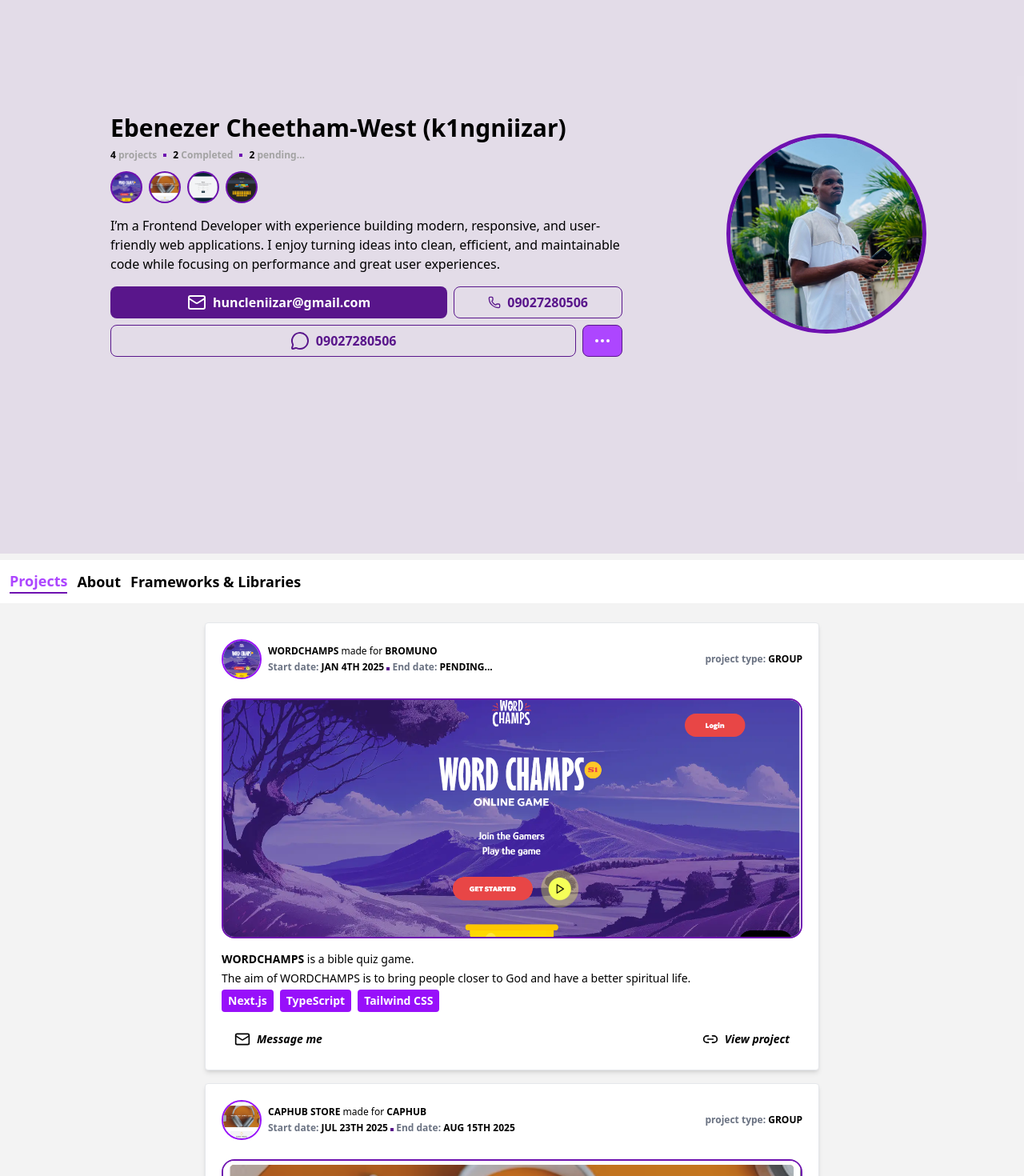
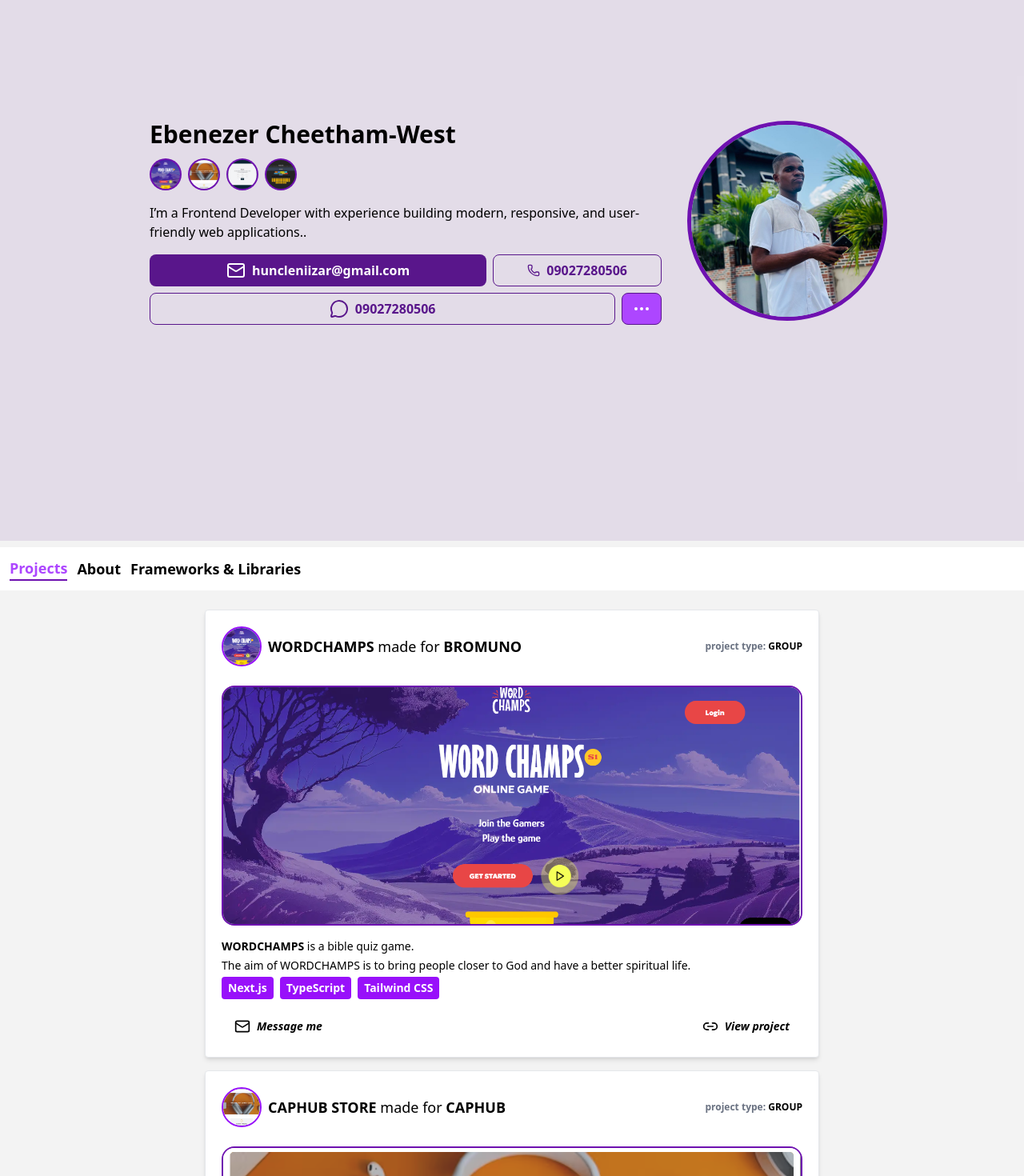
Before and after one commit to k1ngniizar/portfolio, a React (Vite) app: page / in a window 1280 px wide. Shown: the part 160-1630 px from the top of the page at 80% size. Built offline with nearby package versions, Linux system fonts and the light colour scheme.

Commit message:
optimizing

```diff
--- a/components/About/About.jsx
+++ b/components/About/About.jsx
@@ -1,18 +1,18 @@
 import { project } from '../../constants/project'
 import Contact from './Contact'
 
-function About() {
+function About({handleContact}) {
   return (
-    <section className='flex lg:flex-row flex-col-reverse lg:items-center justify-evenly lg:max-h-[800px] mt-4 h-[100vh] max-h-[600px] px-2 bg-purple-900/10 w-full'>
-      <section className="px-4 w-full  mt-1 py-1 space-y-2  max-w-2xl content-start">
-        <h2 className="text-lg lg:text-3xl  font-bold w-full  mx-auto">Ebenezer Cheetham-West {"(k1ngniizar)"}</h2>
-        <div className="w-full mx-auto  flex gap-2 items-center justify-start">
+    <section className='flex lg:flex-row flex-col-reverse lg:items-center justify-center gap-4 lg:max-h-[800px]  h-[100vh] max-h-[500px] px-2 bg-purple-900/10 w-full'>
+      <section className="px-4 w-full  mt-1 py-1 space-y-2  max-w-2xl content-start ">
+        <h2 className="text-lg lg:text-3xl  font-bold w-full  mx-auto">Ebenezer Cheetham-West</h2>
+        {/* <div className="w-full mx-auto  flex gap-2 items-center justify-start">
           <p className="font-bold text-xs">{project.length} <span className="text-[#a3a3a3]">projects</span></p>
           <div className="h-1 w-1 bg-purple-800"/>
           <p className="font-bold text-xs">2 <span className="text-[#a3a3a3]">Completed</span></p>
           <div className="h-1 w-1 bg-purple-800"/>
           <p className="font-bold text-xs">2 <span className="text-[#a3a3a3]">pending...</span></p>
-        </div>
+        </div> */}
         <div className="lg:max-w-3xl mx-auto  flex mt-3 justify-start gap-2 items-center">
         {
           project.map((item)=>{
@@ -23,14 +23,14 @@
         }
         </div>
         <div className="lg:max-w-3xl   mx-auto flex flex-col items-start  justify-center  mt-4 ">
-          <p className=''>I’m a Frontend Developer with experience building modern, responsive, and user-friendly web applications. I enjoy turning ideas into clean, efficient, and maintainable code while focusing on performance and great user experiences.</p>
+          <p className=''>I’m a Frontend Developer with experience building modern, responsive, and user-friendly web applications..</p>
         </div>
         {/* contact */}
-        <Contact/>
+        <Contact handleContact={handleContact}/>
       </section>
 
         {/* avatar image */}
-        <div className='flex items-center justify-center gap-2'>
+        <div className=' flex items-center justify-center gap-2'>
           <div className="lg:w-[250px] w-[100px] sm:w-[150px] h-[100px] sm:h-[150px] overflow-hidden rounded-full lg:h-[250px] dark:bg-black bg-white border-[5px] border-purple-800">
           <img src="/king.jpg" alt="king" className="w-full h-full object-cover" />
         </div>
--- a/components/About/Contact.jsx
+++ b/components/About/Contact.jsx
@@ -1,6 +1,6 @@
 import { Ellipsis, Mail, MessageCircle, Phone } from 'lucide-react'
 
-function Contact() {
+function Contact({handleContact}) {
   return (
     <section className='w-full max-w-3xl mx-auto flex flex-col gap-2 mt-4 '>
           <div className='flex flex-row items-center gap-2 w-full '>
@@ -24,7 +24,7 @@
               <span  className='hidden sm:block'>09027280506</span>
             </button>
             </a>
-            <button className=' flex items-center justify-center h-[40px] w-[50px]  bg-purple-500 hover:bg-purple-900/50 border border-purple-900 text-white rounded-lg gap-2'>
+            <button onClick={handleContact} className=' flex items-center justify-center h-[40px] w-[50px]  bg-purple-500 hover:bg-purple-900/50 border border-purple-900 text-white rounded-lg gap-2'>
              <Ellipsis/>
             </button>
           </div>
--- a/components/Main/AboutDetails.jsx
+++ b/components/Main/AboutDetails.jsx
@@ -13,7 +13,7 @@
           {
           framework.map(item => {
             return (
-              <div key={item} className=" shrink-0 flex items-center justify-start gap-2 dark:bg-purple-900/20 bg-purple-900/10 p-2 rounded">
+              <div key={item.name} className=" shrink-0 flex items-center justify-start gap-2 dark:bg-purple-900/20 bg-purple-900/10 p-2 rounded">
                 <div className="h-10 w-10 bg-purple-600 flex items-center justify-center animate-pulse uppercase font-bold shadow-lg text-white">
                   {item.name[0]}
                 </div>
@@ -47,7 +47,7 @@
 
       <div className="flex flex-col gap-2 mt-2">
         <h3 className="font-bold">Contact info:</h3>
-        <div className="grid lg:grid-cols-3 md:grid-cols-2 gap-2">
+        <div className="grid md:grid-cols-2 gap-2">
           {
           contact.map(item => {
             return (
@@ -57,7 +57,7 @@
                   {item.title[0]}
                 </div>
                 <div className="h-15 w-full">
-                  <p className="font-bold text-sm lg:text-lg ">{item.name}</p>
+                  <p className="underline font-bold text-sm lg:text-lg ">{item.name}</p>
                   <p className="font-bold text-xs dark:text-gray-400 text-gray-600">{item.title}</p>
                 </div>
               </div>
--- a/components/Main/Framework.jsx
+++ b/components/Main/Framework.jsx
@@ -8,7 +8,7 @@
        {
         framework.map(item => {
           return (
-            <div className="border-2 border-purple-900 max-w-full md:max-w-[300px] sm:max-w-[350px] w-full h-fit  shrink-0">
+            <div key={item.name} className="border-2 border-purple-900 max-w-full md:max-w-[300px] sm:max-w-[350px] w-full h-fit  shrink-0">
               <div className="h-[150px] bg-purple-900 font-bold text-4xl uppercase flex items-center justify-center ">
                 <p className="animate-pulse text-white">{item.name[0]}</p>
               </div>
--- a/components/Main/Main.jsx
+++ b/components/Main/Main.jsx
@@ -3,19 +3,19 @@
 import Framework from './Framework';
 import AboutDetails from './AboutDetails';
 
-function Main() {
+function Main({handleContact}) {
   const [currentTab, setCurrentTab] = useState("Projects")
 
   const renderTab = ()=>{
     switch (currentTab) {
       case "Projects":
-        return <Project/>;
+        return <Project handleContact={handleContact}/>;
       case "About":
         return <AboutDetails/>;
       case "Frameworks & Libraries":
         return <Framework/>
       default:
-        return <Project/>;
+        return <Project handleContact={handleContact}/>;
     }
   }
   const navitems = [
--- a/components/Main/Project.jsx
+++ b/components/Main/Project.jsx
@@ -2,8 +2,7 @@
 import React from 'react'
 import { project } from '../../constants/project'
 
-function Project() {
-  console.log(project)
+function Project({handleContact}) {
   return (
     <>
     {
@@ -12,11 +11,11 @@
           <div key={detail.name} className='dark:bg-purple-900/20 bg-white shadow-md border border-gray-200 dark:border-transparent mb-4 max-w-3xl p-2 rounded-sm mx-auto'>
       {/* project header */}
       <div className='p-3  lg:max-w-3xl mx-auto flex items-center justify-center gap-2'>
-        <img src={detail.imageUrl} alt="avatar" width={50} height={50} className='object-cover rounded-full animate-pulse h-[50px] w-[50px] border-2 border-purple-600' />
-        <div className='flex-1 h-full  flex flex-col items-start justify-center gap-1'>
-          <p className='text-xs uppercase font-bold dark:text-white'>{detail.name} <span className='font-normal lowercase'>made for</span> {detail.client}</p>
-          <p className='text-xs text-gray-500 font-bold'>Start date: <span className=' uppercase dark:text-white text-black font-bold'>{detail.start}</span> <span className='inline-block h-1 bg-purple-900 w-1'/> End date: <span className='font-bold uppercase dark:text-white text-black'>{detail.end}</span></p>
-          <p className='text-xs text-gray-500 font-bold lg:hidden'>project type: <span className='text-xs uppercase font-bold dark:text-white text-black'>{detail.type}</span></p>
+        <img src={detail.imageUrl} alt="avatar" width={50} height={50} className='object-cover animate-pulse rounded-full h-[50px] w-[50px] border-2 border-purple-600' />
+        <div className='flex-1 h-full  flex flex-col items-start justify-start gap-1'>
+          <p className='text-lg uppercase font-bold dark:text-white'>{detail.name} <span className='font-normal lowercase'>made for</span> {detail.client}</p>
+          {/* <p className='text-xs text-gray-500 font-bold'>Start date: <span className=' uppercase dark:text-white text-black font-bold'>{detail.start}</span> <span className='inline-block h-1 bg-purple-900 w-1'/> End date: <span className='font-bold uppercase dark:text-white text-black'>{detail.end}</span></p>
+          <p className='text-xs text-gray-500 font-bold lg:hidden'>project type: <span className='text-xs uppercase font-bold dark:text-white text-black'>{detail.type}</span></p>*/}
         </div>
         <p className='text-xs lg:block hidden text-gray-500 font-bold'>project type: <span className='text-xs uppercase font-bold dark:text-white text-black'>{detail.type}</span></p>
 
@@ -41,12 +40,11 @@
       </div>
       {/* project footer */}
       <div className='h-[60px] lg:max-w-3xl mx-auto flex items-center justify-between px-5'>
-        <a href="mailto:huncleniizar@gmail.com" target='_blank'>
-          <button className='flex gap-2  hover:text-purple-600 p-2 rounded-lg items-center justify-evenly'>
-            <Mail size={20}/>
-            <span className='italic lg:text-sm text-xs'>Message me</span>
-          </button>
-        </a>
+        <button onClick={handleContact} className='flex gap-2  hover:text-purple-600 p-2 rounded-lg items-center justify-evenly'>
+          <Mail size={20}/>
+          <span className='italic lg:text-sm text-xs'>Message me</span>
+        </button>
+
         {detail.deployed ? (<a href={detail.link} target='_blank'>
           <button className='flex gap-2  p-2  rounded-lg hover:text-purple-600 items-center justify-center'>
             <Link2 size={20}/>
--- a/src/App.jsx
+++ b/src/App.jsx
@@ -1,14 +1,51 @@
 import Header from "../components/Header/Header";
 import About from "../components/About/About";
 import Main from "../components/Main/Main";
+import { useState } from "react";
+import { contact } from "../constants/contact";
+import { X } from "lucide-react";
 
 function App() {
+  const [contactMe, setContactMe] = useState(false)
+  const handleContact = () =>{
 
+    setContactMe(!contactMe)
+  }
   return (
     <>
+    {contactMe && <>
+    <div onClick={handleContact} className="cursor-pointer fixed h-full w-full bg-black/40 z-10 "/>
+    <div className="fixed  z-20 bg-purple-600 p-3 h-[50vh]   lg:min-h-[400px] min-h-[100px] max-w-2xl md:max-w-full max-h-[500px] rounded-t-3xl -translate-x-1/2 left-1/2 w-full bottom-0 overflow-hidden overflow-y-scroll scrollbar-hide">
+      <div className="flex flex-col gap-2 mt-2">
+              <div className="flex items-center justify-between">
+                <h3 className="font-bold">Contact info:</h3>
+                <button onClick={handleContact}><X/></button>
+              </div>
+              <div className="grid lg:grid-cols-3 md:grid-cols-2 gap-2">
+                {
+                contact.map(item => {
+                  return (
+                    <a key={item.title} href={item.link} target="_blank">
+                      <div  className="flex items-start justify-start gap-2 dark:bg-purple-950 bg-purple-950 p-2 active:bg-purple-900/50 rounded">
+                      <div className="h-10 w-10 bg-purple-600 flex items-center justify-center animate-pulse uppercase font-bold shadow-lg text-white">
+                        {item.title[0]}
+                      </div>
+                      <div className="h-15 w-full">
+                        <p className="underline font-bold text-sm lg:text-lg ">{item.name}</p>
+                        <p className="font-bold text-xs dark:text-gray-400 text-gray-600">{item.title}</p>
+                      </div>
+                    </div>
+                    </a>
+                  )
+                })
+              }
+              </div>
+            </div>
+    </div>
+    </>}
     <Header/>
-    <About/>
-    <Main/>
+    <About handleContact={handleContact}/>
+    <Main handleContact={handleContact}/>
     </>
   )
 }
--- a/src/index.css
+++ b/src/index.css
@@ -14,7 +14,16 @@
   -moz-osx-font-smoothing: grayscale;
 }
 
-
+.scrollbar-hide {
+  -ms-overflow-style: none;
+  /* IE and Edge */
+  scrollbar-width: 2px;
+  /* Firefox */
+}
+.scrollbar-hide::-webkit-scrollbar {
+  display: none;
+  /* Safari and Chrome */
+}
 
 button{
   cursor: pointer;
```
